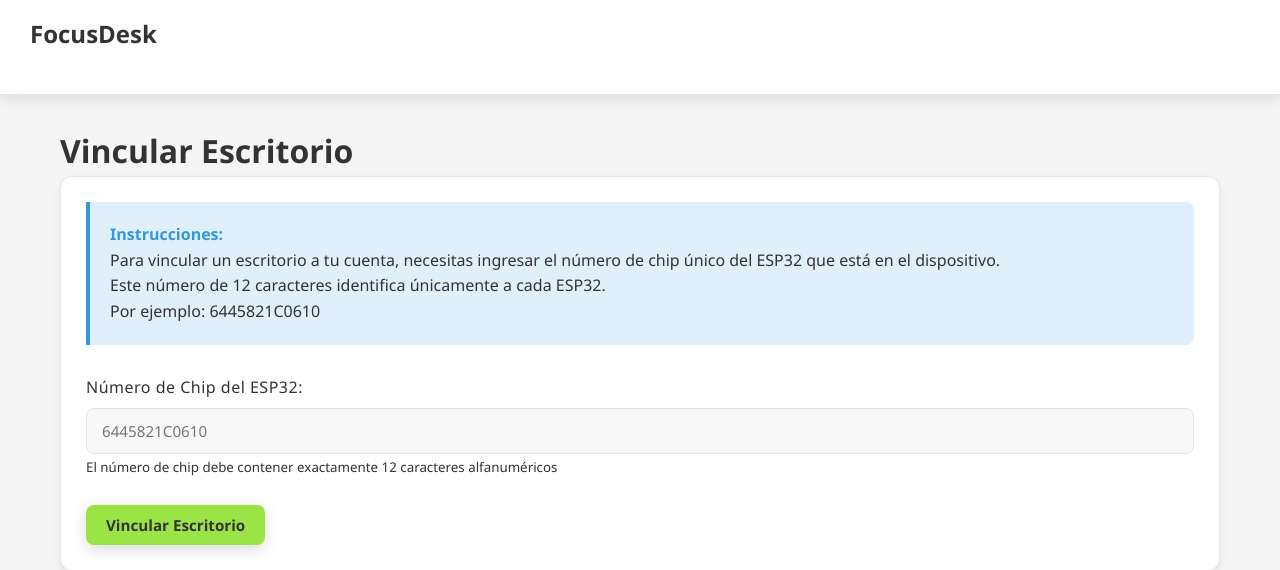
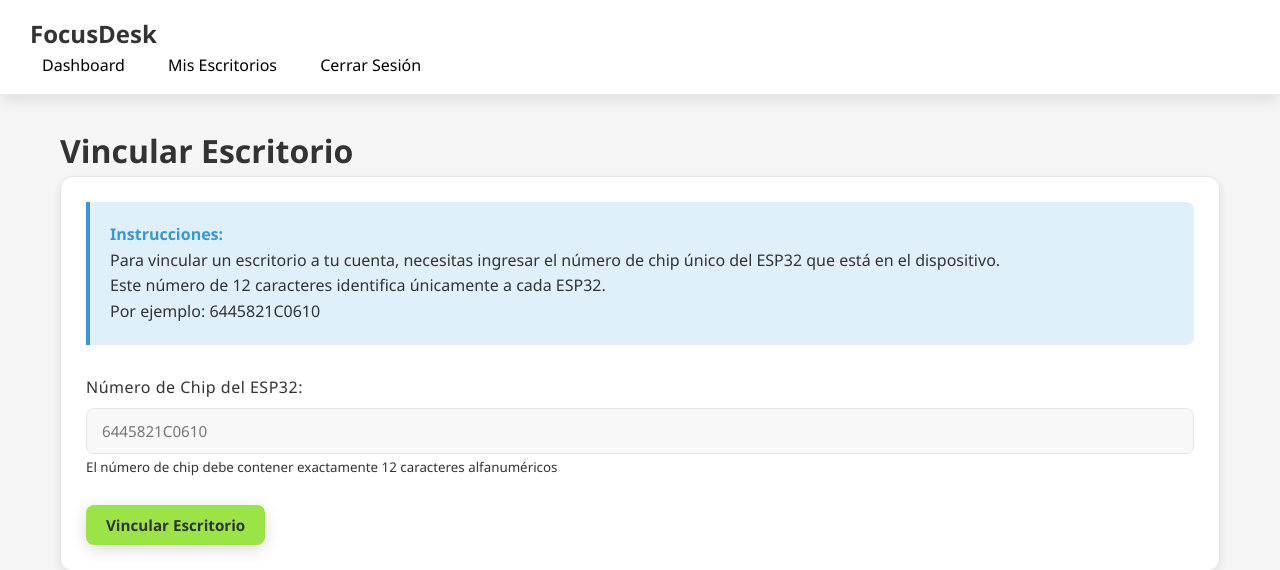
Before and after one commit to StingerBlade/integradora, a Django app: template usuarios/templates/vincular_escritorio.html in a window 1280 px wide. Shown: the top 570 px of the page. Run offline with Django 5.2, Linux system fonts and the light colour scheme; the template is opened without the code that fills it, so the values that code supplies are empty; parts of the project's set-up code (start-up, migrations or seed data) failed here and were passed over.

Commit message:
Actualizar el color de los enlaces en la plantilla vincular_escritorio.html a negro

```diff
--- a/usuarios/templates/vincular_escritorio.html
+++ b/usuarios/templates/vincular_escritorio.html
@@ -11,9 +11,9 @@
     <div class="navbar">
         <h2>FocusDesk</h2>
         <div>
-            <a href="{% url 'dashboard' %}" style="color: white; margin-right: 15px;">Dashboard</a>
-            <a href="{% url 'mis_escritorios' %}" style="color: white; margin-right: 15px;">Mis Escritorios</a>
-            <a href="{% url 'logout' %}" style="color: white;">Cerrar Sesión</a>
+            <a href="{% url 'dashboard' %}" style="color: black; margin-right: 15px;">Dashboard</a>
+            <a href="{% url 'mis_escritorios' %}" style="color: black; margin-right: 15px;">Mis Escritorios</a>
+            <a href="{% url 'logout' %}" style="color: black;">Cerrar Sesión</a>
         </div>
     </div>
 
```
